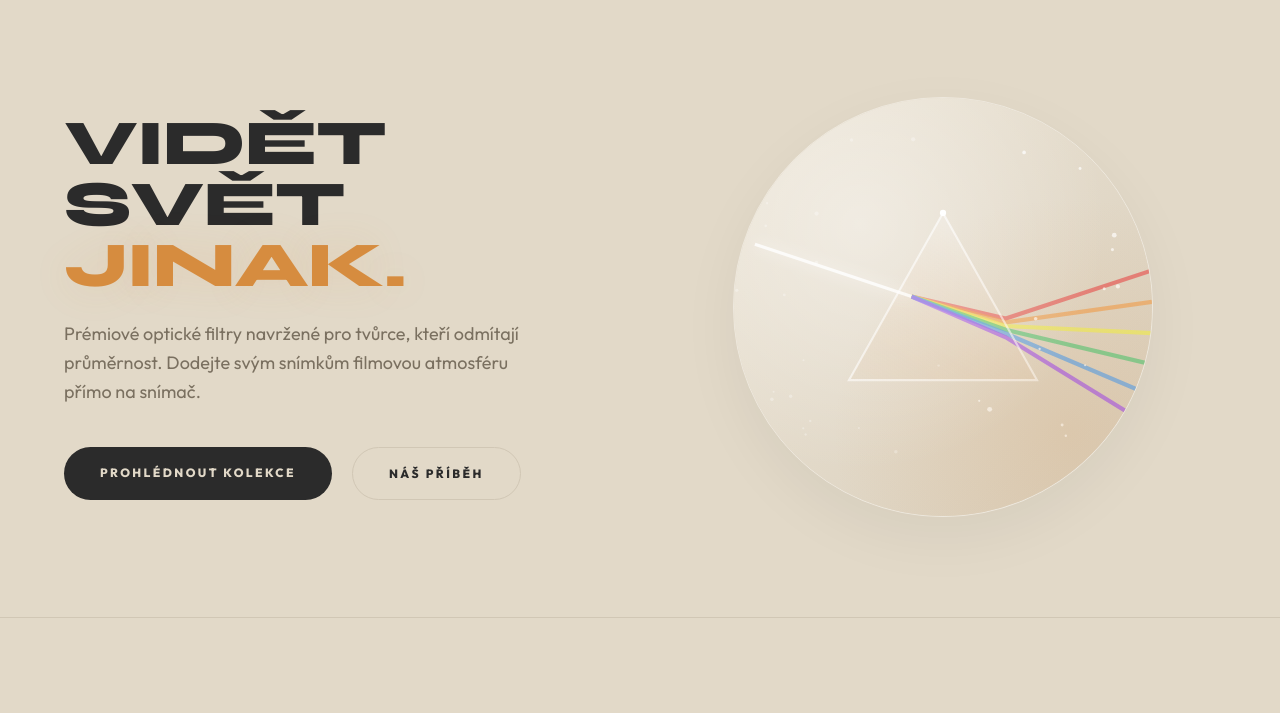
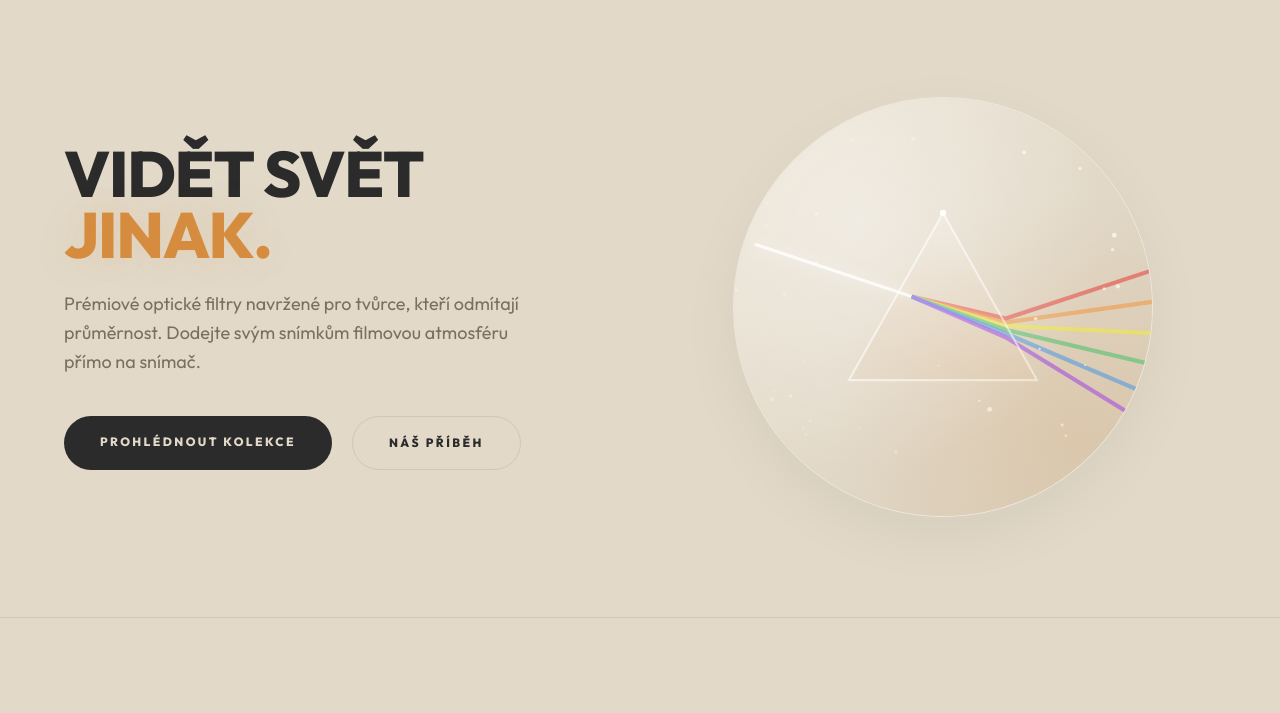
Before and after one commit to hlasbeztvare-code/EvaLangrova, a plain HTML site: page index.html in a window 1280 px wide. Shown: the part 83-796 px from the top of the page. Drawn offline with Linux system fonts and the light colour scheme.

Commit message:
style: replace Syne heading font with Outfit for a cleaner aesthetic

```diff
--- a/index.html
+++ b/index.html
@@ -9,7 +9,7 @@
     <!-- Google Fonts -->
     <link rel="preconnect" href="https://fonts.googleapis.com">
     <link rel="preconnect" href="https://fonts.gstatic.com" crossorigin>
-    <link href="https://fonts.googleapis.com/css2?family=Outfit:wght@300;400;600;800;900&family=Syne:wght@700;800&display=swap" rel="stylesheet">
+    <link href="https://fonts.googleapis.com/css2?family=Outfit:wght@300;400;500;600;800;900&display=swap" rel="stylesheet">
 
     <!-- Link to custom styles -->
     <link rel="stylesheet" href="styles.css">
--- a/styles.css
+++ b/styles.css
@@ -20,7 +20,7 @@
     --color-accent-glow: #F2A359;
 
     /* Písma */
-    --font-title: 'Syne', 'Outfit', sans-serif;
+    --font-title: 'Outfit', sans-serif;
     --font-body: 'Outfit', sans-serif;
 
     /* Tranzice */
```
